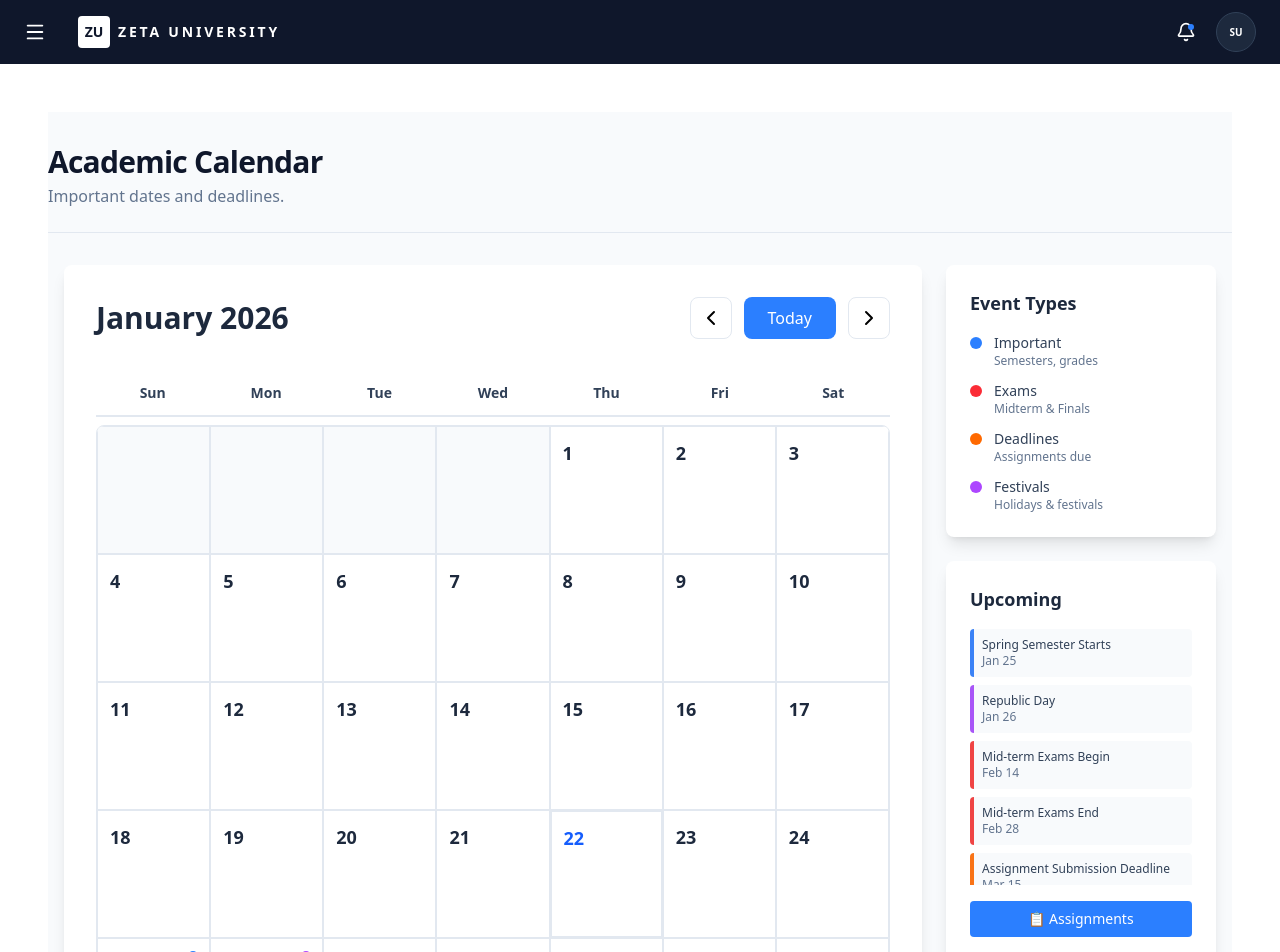
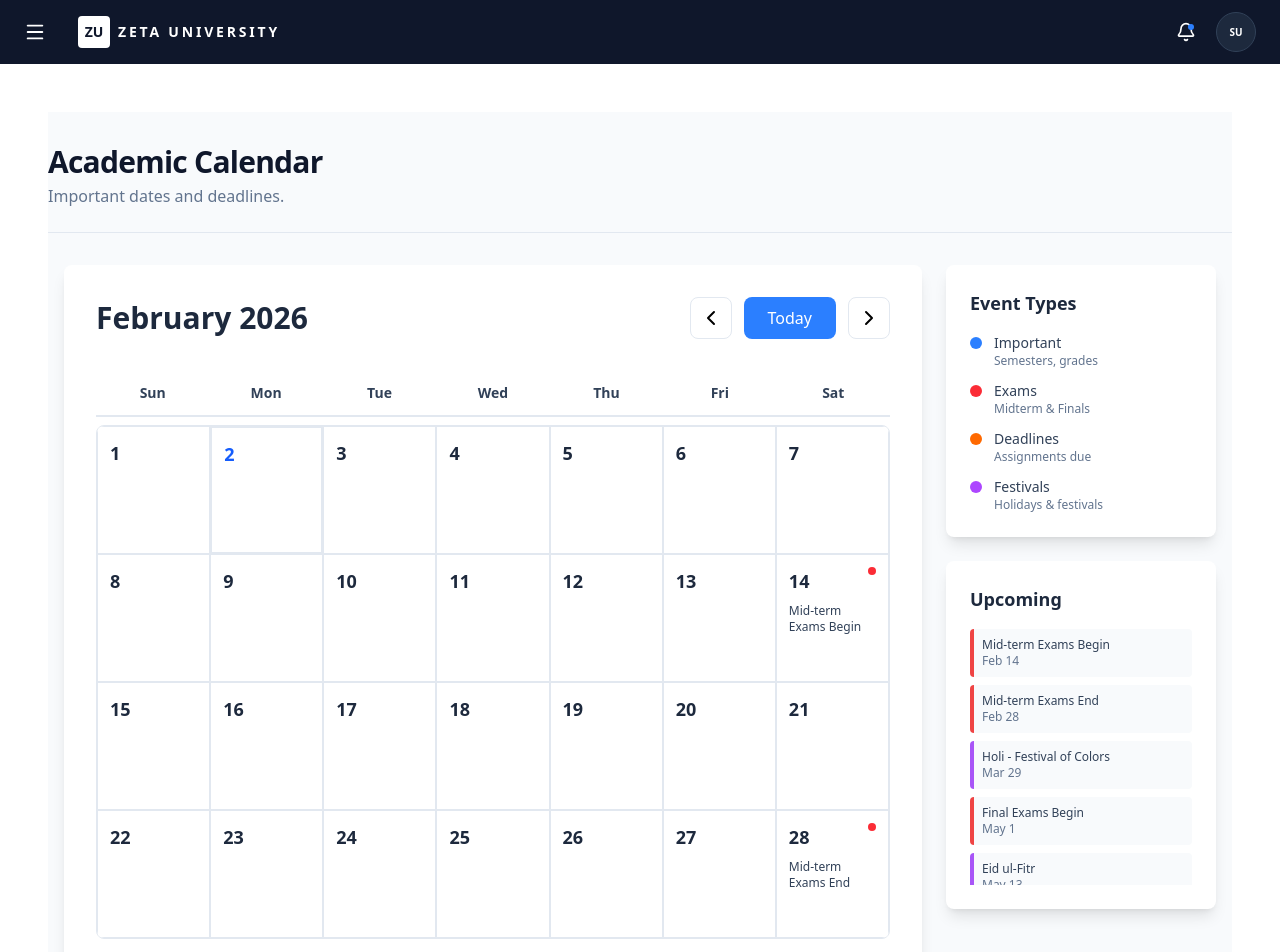
Before and after one commit to sh1vananda/campus-portal, a React (Vite) app: page /calendar in a window 1280 px wide. Shown: the top 952 px of the page. Built offline with nearby package versions, Linux system fonts and the light colour scheme; sample sign-in values are in the browser's storage.

Commit message:
calender update

```diff
--- a/src/pages/Calendar.jsx
+++ b/src/pages/Calendar.jsx
@@ -2,11 +2,16 @@ import { useState } from 'react';
 import { useNavigate } from 'react-router-dom';
 import PageHeader from '../components/layout/PageHeader';
 import { ChevronLeft, ChevronRight } from 'lucide-react';
+import { useAuth } from '../context/AuthContext';
 
 const Calendar = () => {
     const navigate = useNavigate();
-    const [currentDate, setCurrentDate] = useState(new Date(2026, 0, 22)); // Jan 22, 2026
+    const { user } = useAuth();
+    const [currentDate, setCurrentDate] = useState(new Date(2026, 1, 2)); // Feb 2, 2026 (month is 0-indexed)
     const [selectedDateDetail, setSelectedDateDetail] = useState(null);
+
+    const isTeacher = user?.role === 'teacher';
+    const isStudent = user?.role === 'student';
 
     // Later: replace with API data
     // Assignment due dates
@@ -19,40 +24,62 @@ const Calendar = () => {
         '2026-04-12': { title: 'Machine Learning: Regression Model', id: 6 },
     };
 
-    // Later: replace with API response
-    // Academic events for the year
+    // Common academic events for all roles
+    const commonEvents = {
+        '2026-01-25': { title: 'Spring Semester Starts', type: 'important', color: 'blue', roles: ['student', 'teacher'] },
+        '2026-01-26': { title: 'Republic Day', type: 'festival', color: 'purple', roles: ['student', 'teacher'] },
+        '2026-02-14': { title: 'Mid-term Exams Begin', type: 'exam', color: 'red', roles: ['student', 'teacher'] },
+        '2026-02-28': { title: 'Mid-term Exams End', type: 'exam', color: 'red', roles: ['student', 'teacher'] },
+        '2026-03-29': { title: 'Holi - Festival of Colors', type: 'festival', color: 'purple', roles: ['student', 'teacher'] },
+        '2026-05-01': { title: 'Final Exams Begin', type: 'exam', color: 'red', roles: ['student', 'teacher'] },
+        '2026-05-13': { title: 'Eid ul-Fitr', type: 'festival', color: 'purple', roles: ['student', 'teacher'] },
+        '2026-05-20': { title: 'Final Exams End', type: 'exam', color: 'red', roles: ['student', 'teacher'] },
+        '2026-06-01': { title: 'Summer Session Starts', type: 'important', color: 'blue', roles: ['student', 'teacher'] },
+        '2026-07-20': { title: 'Eid ul-Adha (Bakrid)', type: 'festival', color: 'purple', roles: ['student', 'teacher'] },
+        '2026-08-15': { title: 'Fall Semester Starts & Independence Day', type: 'important', color: 'blue', roles: ['student', 'teacher'] },
+        '2026-08-23': { title: 'Janmashtami - Lord Krishna Birth', type: 'festival', color: 'purple', roles: ['student', 'teacher'] },
+        '2026-09-05': { title: 'Labor Day (No Classes)', type: 'holiday', color: 'green', roles: ['student', 'teacher'] },
+        '2026-09-25': { title: 'Navratri Begins', type: 'festival', color: 'purple', roles: ['student', 'teacher'] },
+        '2026-10-02': { title: 'Gandhi Jayanti', type: 'festival', color: 'purple', roles: ['student', 'teacher'] },
+        '2026-10-03': { title: 'Dussehra - Victory of Good over Evil', type: 'festival', color: 'purple', roles: ['student', 'teacher'] },
+        '2026-10-29': { title: 'Diwali - Festival of Lights', type: 'festival', color: 'purple', roles: ['student', 'teacher'] },
+        '2026-10-31': { title: 'Halloween', type: 'festival', color: 'purple', roles: ['student', 'teacher'] },
+        '2026-11-01': { title: 'Fall Mid-term Exams', type: 'exam', color: 'red', roles: ['student', 'teacher'] },
+        '2026-11-30': { title: 'Guru Nanak Jayanti', type: 'festival', color: 'purple', roles: ['student', 'teacher'] },
+        '2026-12-10': { title: 'Final Exams Begin', type: 'exam', color: 'red', roles: ['student', 'teacher'] },
+        '2026-12-20': { title: 'Semester Ends', type: 'important', color: 'blue', roles: ['student', 'teacher'] },
+        '2026-12-25': { title: 'Christmas', type: 'festival', color: 'purple', roles: ['student', 'teacher'] },
+    };
+
+    // Student-specific events
+    const studentEvents = {
+        '2026-03-15': { title: 'Assignment Submission Deadline', type: 'deadline', color: 'orange', assignment: assignmentDueDates['2026-03-15'], roles: ['student'] },
+        '2026-03-20': { title: 'Web Dev Project Due', type: 'deadline', color: 'orange', assignment: assignmentDueDates['2026-03-20'], roles: ['student'] },
+        '2026-04-05': { title: 'OS Assignment Due', type: 'deadline', color: 'orange', assignment: assignmentDueDates['2026-04-05'], roles: ['student'] },
+        '2026-04-12': { title: 'ML Project Due', type: 'deadline', color: 'orange', assignment: assignmentDueDates['2026-04-12'], roles: ['student'] },
+        '2026-05-25': { title: 'Grades Released', type: 'important', color: 'blue', roles: ['student'] },
+        '2026-10-15': { title: 'Mid-semester Projects Due', type: 'deadline', color: 'orange', roles: ['student'] },
+        '2026-12-01': { title: 'Final Projects Due', type: 'deadline', color: 'orange', roles: ['student'] },
+    };
+
+    // Teacher-specific events
+    const teacherEvents = {
+        '2026-02-12': { title: 'Mid-term Exam Papers Due', type: 'deadline', color: 'orange', roles: ['teacher'] },
+        '2026-03-05': { title: 'Grade Submission Deadline (Mid-term)', type: 'deadline', color: 'orange', roles: ['teacher'] },
+        '2026-03-15': { title: 'Assignment Grading Due', type: 'deadline', color: 'orange', roles: ['teacher'] },
+        '2026-04-28': { title: 'Final Exam Papers Due', type: 'deadline', color: 'orange', roles: ['teacher'] },
+        '2026-05-25': { title: 'Final Grades Submission', type: 'deadline', color: 'orange', roles: ['teacher'] },
+        '2026-06-15': { title: 'Faculty Meeting', type: 'important', color: 'blue', roles: ['teacher'] },
+        '2026-10-15': { title: 'Project Evaluation Week', type: 'important', color: 'blue', roles: ['teacher'] },
+        '2026-11-15': { title: 'Grade Submission (Fall Mid-term)', type: 'deadline', color: 'orange', roles: ['teacher'] },
+        '2026-12-01': { title: 'Course Feedback Review', type: 'important', color: 'blue', roles: ['teacher'] },
+    };
+
+    // Merge events based on role
     const academicEvents = {
-        // Academic Events
-        '2026-01-25': { title: 'Spring Semester Starts', type: 'important', color: 'blue' },
-        '2026-01-26': { title: 'Republic Day', type: 'festival', color: 'purple' },
-        '2026-02-14': { title: 'Mid-term Exams Begin', type: 'exam', color: 'red' },
-        '2026-02-28': { title: 'Mid-term Exams End', type: 'exam', color: 'red' },
-        '2026-03-15': { title: 'Assignment Submission Deadline', type: 'deadline', color: 'orange', assignment: assignmentDueDates['2026-03-15'] },
-        '2026-03-20': { title: 'Web Dev Project Due', type: 'deadline', color: 'orange', assignment: assignmentDueDates['2026-03-20'] },
-        '2026-03-29': { title: 'Holi - Festival of Colors', type: 'festival', color: 'purple' },
-        '2026-04-05': { title: 'OS Assignment Due', type: 'deadline', color: 'orange', assignment: assignmentDueDates['2026-04-05'] },
-        '2026-04-12': { title: 'ML Project Due', type: 'deadline', color: 'orange', assignment: assignmentDueDates['2026-04-12'] },
-        '2026-05-01': { title: 'Final Exams Begin', type: 'exam', color: 'red' },
-        '2026-05-13': { title: 'Eid ul-Fitr', type: 'festival', color: 'purple' },
-        '2026-05-20': { title: 'Final Exams End', type: 'exam', color: 'red' },
-        '2026-05-25': { title: 'Grades Released', type: 'important', color: 'blue' },
-        '2026-06-01': { title: 'Summer Session Starts', type: 'important', color: 'blue' },
-        '2026-07-20': { title: 'Eid ul-Adha (Bakrid)', type: 'festival', color: 'purple' },
-        '2026-08-15': { title: 'Fall Semester Starts & Independence Day', type: 'important', color: 'blue' },
-        '2026-08-23': { title: 'Janmashtami - Lord Krishna Birth', type: 'festival', color: 'purple' },
-        '2026-09-05': { title: 'Labor Day (No Classes)', type: 'holiday', color: 'green' },
-        '2026-09-25': { title: 'Navratri Begins', type: 'festival', color: 'purple' },
-        '2026-10-02': { title: 'Gandhi Jayanti', type: 'festival', color: 'purple' },
-        '2026-10-03': { title: 'Dussehra - Victory of Good over Evil', type: 'festival', color: 'purple' },
-        '2026-10-15': { title: 'Mid-semester Projects Due', type: 'deadline', color: 'orange' },
-        '2026-10-29': { title: 'Diwali - Festival of Lights', type: 'festival', color: 'purple' },
-        '2026-10-31': { title: 'Halloween', type: 'festival', color: 'purple' },
-        '2026-11-01': { title: 'Fall Mid-term Exams', type: 'exam', color: 'red' },
-        '2026-11-30': { title: 'Guru Nanak Jayanti', type: 'festival', color: 'purple' },
-        '2026-12-01': { title: 'Final Projects Due', type: 'deadline', color: 'orange' },
-        '2026-12-10': { title: 'Final Exams Begin', type: 'exam', color: 'red' },
-        '2026-12-20': { title: 'Semester Ends', type: 'important', color: 'blue' },
-        '2026-12-25': { title: 'Christmas', type: 'festival', color: 'purple' },
+        ...commonEvents,
+        ...(isStudent ? studentEvents : {}),
+        ...(isTeacher ? teacherEvents : {})
     };
 
     const monthNames = [
@@ -83,7 +110,7 @@ const Calendar = () => {
     };
 
     const handleToday = () => {
-        setCurrentDate(new Date(2026, 0, 22));
+        setCurrentDate(new Date(2026, 1, 2)); // Feb 2, 2026
     };
 
     const daysInMonth = getDaysInMonth(currentDate);
@@ -164,8 +191,8 @@ const Calendar = () => {
                                         : null;
                                     const event = dateKey ? academicEvents[dateKey] : null;
                                     const isToday =
-                                        day === 22 &&
-                                        currentDate.getMonth() === 0 &&
+                                        day === 2 &&
+                                        currentDate.getMonth() === 1 &&
                                         currentDate.getFullYear() === 2026;
                                     const isCurrentMonth = day !== null;
 
@@ -281,12 +308,14 @@ const Calendar = () => {
                                     ))}
                             </div>
 
+                            {isStudent && (
                                 <button
                                     onClick={() => navigate('/assignments')}
                                     className='w-full mt-4 px-3 py-2 rounded bg-blue-500 text-white text-sm transition hover:bg-blue-600 font-medium'
                                 >
                                     📋 Assignments
                                 </button>
+                            )}
                         </div>
                     </div>
                 </div>
```
Lines whose indentation alone changed are shown as unchanged.
